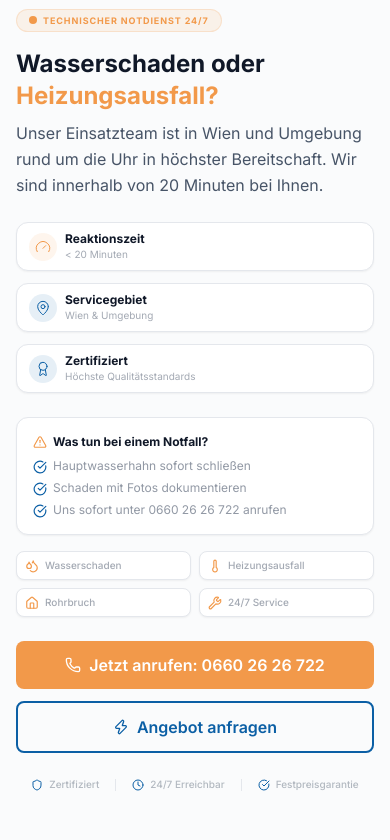
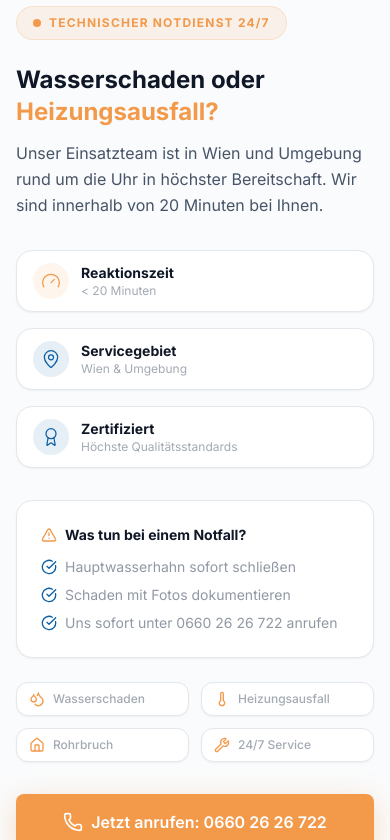
Before and after one commit to jeffkaberagithara-guru/bo-installationen-white-version, a React (Vite) app: page / in a window 390 px wide. Shown: the part 8020-8860 px from the top of the page. Built offline with nearby package versions, Linux system fonts and the light colour scheme.

Commit message:
Modified emergency section

```diff
--- a/src/components/sections/EmergencySection.tsx
+++ b/src/components/sections/EmergencySection.tsx
@@ -17,24 +17,21 @@ import {
 
 const EmergencySection = () => {
   return (
-    <section
-      id="emergency"
-      className="section-spacing bg-bg-primary overflow-hidden"
-    >
+    <section id="emergency" className="section-spacing bg-bg-primary">
       <div className="container-custom">
         <div className="max-w-4xl mx-auto">
           <motion.div
             initial={{ opacity: 0, y: 20 }}
             whileInView={{ opacity: 1, y: 0 }}
-            transition={{ duration: 0.6 }}
+            transition={{ duration: 0.5 }}
             viewport={{ once: true }}
-            className="mb-4 sm:mb-6 inline-flex items-center gap-1.5 sm:gap-2 rounded-full bg-cta-orange/10 px-3 sm:px-4 py-1 sm:py-1.5 md:py-2 border border-cta-orange/20"
+            className="mb-6 inline-flex items-center gap-2 rounded-full bg-cta-orange/10 px-4 py-2 border border-cta-orange/20"
           >
-            <span className="relative flex h-2 w-2 sm:h-2.5 sm:w-2.5">
+            <span className="relative flex h-2 w-2">
               <span className="absolute inline-flex h-full w-full animate-ping rounded-full bg-cta-orange/60" />
-              <span className="relative inline-flex h-2 w-2 sm:h-2.5 sm:w-2.5 rounded-full bg-cta-orange" />
+              <span className="relative inline-flex h-2 w-2 rounded-full bg-cta-orange" />
             </span>
-            <span className="text-[9px] sm:text-[10px] md:text-xs font-bold uppercase tracking-widest text-cta-orange">
+            <span className="text-xs font-bold uppercase tracking-widest text-cta-orange">
               TECHNISCHER NOTDIENST 24/7
             </span>
           </motion.div>
@@ -42,7 +39,7 @@ const EmergencySection = () => {
           <motion.h2
             initial={{ opacity: 0, y: 20 }}
             whileInView={{ opacity: 1, y: 0 }}
-            transition={{ duration: 0.6, delay: 0.1 }}
+            transition={{ duration: 0.5, delay: 0.1 }}
             viewport={{ once: true }}
             className="heading-lg"
           >
@@ -53,9 +50,9 @@ const EmergencySection = () => {
           <motion.p
             initial={{ opacity: 0, y: 20 }}
             whileInView={{ opacity: 1, y: 0 }}
-            transition={{ duration: 0.6, delay: 0.2 }}
+            transition={{ duration: 0.5, delay: 0.2 }}
             viewport={{ once: true }}
-            className="body-text mt-2 sm:mt-3 md:mt-4 max-w-2xl"
+            className="body-text mt-3 max-w-2xl"
           >
             Unser Einsatzteam ist in Wien und Umgebung rund um die Uhr in
             höchster Bereitschaft. Wir sind innerhalb von 20 Minuten bei Ihnen.
@@ -64,45 +61,41 @@ const EmergencySection = () => {
           <motion.div
             initial={{ opacity: 0, y: 20 }}
             whileInView={{ opacity: 1, y: 0 }}
-            transition={{ duration: 0.6, delay: 0.3 }}
+            transition={{ duration: 0.5, delay: 0.3 }}
             viewport={{ once: true }}
-            className="mt-6 sm:mt-7 md:mt-8 grid grid-cols-1 sm:grid-cols-3 gap-3 sm:gap-4"
+            className="mt-8 grid grid-cols-1 sm:grid-cols-3 gap-4"
           >
-            <div className="flex items-center gap-2 sm:gap-3 rounded-xl bg-white border border-border-light px-3 sm:px-4 py-2 sm:py-3 shadow-sm transition-all duration-150 hover:border-cta-orange/30 hover:shadow-[0_4px_16px_rgba(242,153,74,0.08)]">
-              <div className="rounded-full bg-cta-orange/10 p-1.5 sm:p-2 text-cta-orange">
-                <Gauge className="h-4 w-4 sm:h-5 sm:w-5" strokeWidth={1.5} />
+            <div className="flex items-center gap-3 rounded-2xl bg-white border border-border-light px-4 py-3 shadow-sm transition-all duration-200 hover:border-cta-orange/30 hover:shadow-[0_4px_16px_rgba(242,153,74,0.08)]">
+              <div className="rounded-full bg-cta-orange/10 p-2 text-cta-orange">
+                <Gauge className="h-5 w-5" strokeWidth={1.5} />
               </div>
               <div>
-                <div className="text-xs sm:text-sm font-bold text-text-heading">
+                <div className="text-sm font-bold text-text-heading">
                   Reaktionszeit
                 </div>
-                <div className="text-[10px] sm:text-xs text-text-body/50">
-                  &lt; 20 Minuten
-                </div>
+                <div className="text-xs text-text-body/50">&lt; 20 Minuten</div>
               </div>
             </div>
-            <div className="flex items-center gap-2 sm:gap-3 rounded-xl bg-white border border-border-light px-3 sm:px-4 py-2 sm:py-3 shadow-sm transition-all duration-150 hover:border-brand-primary/30 hover:shadow-[0_4px_16px_rgba(11,95,165,0.06)]">
-              <div className="rounded-full bg-brand-primary/10 p-1.5 sm:p-2 text-brand-primary">
-                <MapPin className="h-4 w-4 sm:h-5 sm:w-5" strokeWidth={1.5} />
+            <div className="flex items-center gap-3 rounded-2xl bg-white border border-border-light px-4 py-3 shadow-sm transition-all duration-200 hover:border-brand-primary/30 hover:shadow-[0_4px_16px_rgba(11,95,165,0.06)]">
+              <div className="rounded-full bg-brand-primary/10 p-2 text-brand-primary">
+                <MapPin className="h-5 w-5" strokeWidth={1.5} />
               </div>
               <div>
-                <div className="text-xs sm:text-sm font-bold text-text-heading">
+                <div className="text-sm font-bold text-text-heading">
                   Servicegebiet
                 </div>
-                <div className="text-[10px] sm:text-xs text-text-body/50">
-                  Wien & Umgebung
-                </div>
+                <div className="text-xs text-text-body/50">Wien & Umgebung</div>
               </div>
             </div>
-            <div className="flex items-center gap-2 sm:gap-3 rounded-xl bg-white border border-border-light px-3 sm:px-4 py-2 sm:py-3 shadow-sm transition-all duration-150 hover:border-brand-primary/30 hover:shadow-[0_4px_16px_rgba(11,95,165,0.06)]">
-              <div className="rounded-full bg-brand-primary/10 p-1.5 sm:p-2 text-brand-primary">
-                <Award className="h-4 w-4 sm:h-5 sm:w-5" strokeWidth={1.5} />
+            <div className="flex items-center gap-3 rounded-2xl bg-white border border-border-light px-4 py-3 shadow-sm transition-all duration-200 hover:border-brand-primary/30 hover:shadow-[0_4px_16px_rgba(11,95,165,0.06)]">
+              <div className="rounded-full bg-brand-primary/10 p-2 text-brand-primary">
+                <Award className="h-5 w-5" strokeWidth={1.5} />
               </div>
               <div>
-                <div className="text-xs sm:text-sm font-bold text-text-heading">
+                <div className="text-sm font-bold text-text-heading">
                   Zertifiziert
                 </div>
-                <div className="text-[10px] sm:text-xs text-text-body/50">
+                <div className="text-xs text-text-body/50">
                   Höchste Qualitätsstandards
                 </div>
               </div>
@@ -112,25 +105,25 @@ const EmergencySection = () => {
           <motion.div
             initial={{ opacity: 0, y: 20 }}
             whileInView={{ opacity: 1, y: 0 }}
-            transition={{ duration: 0.6, delay: 0.4 }}
+            transition={{ duration: 0.5, delay: 0.4 }}
             viewport={{ once: true }}
-            className="mt-6 sm:mt-7 md:mt-8 rounded-xl bg-white border border-border-light p-4 sm:p-5 md:p-6 shadow-sm transition-all duration-150 hover:border-cta-orange/20"
+            className="mt-8 rounded-2xl bg-white border border-border-light p-6 shadow-sm transition-all duration-200 hover:border-cta-orange/20"
           >
-            <h4 className="mb-2 sm:mb-3 flex items-center gap-1.5 sm:gap-2 text-xs sm:text-sm font-bold text-text-heading">
-              <AlertTriangle className="h-3.5 w-3.5 sm:h-4 sm:w-4 text-cta-orange" />
+            <h4 className="flex items-center gap-2 text-sm font-bold text-text-heading">
+              <AlertTriangle className="h-4 w-4 text-cta-orange" />
               Was tun bei einem Notfall?
             </h4>
-            <ul className="space-y-1.5 sm:space-y-2 text-xs sm:text-sm text-text-body/60">
-              <li className="flex items-start gap-1.5 sm:gap-2">
-                <CheckCircle className="mt-0.5 h-3.5 w-3.5 sm:h-4 sm:w-4 flex-shrink-0 text-brand-primary" />
+            <ul className="mt-3 space-y-2 text-sm text-text-body/60">
+              <li className="flex items-start gap-2">
+                <CheckCircle className="mt-0.5 h-4 w-4 flex-shrink-0 text-brand-primary" />
                 <span>Hauptwasserhahn sofort schließen</span>
               </li>
-              <li className="flex items-start gap-1.5 sm:gap-2">
-                <CheckCircle className="mt-0.5 h-3.5 w-3.5 sm:h-4 sm:w-4 flex-shrink-0 text-brand-primary" />
+              <li className="flex items-start gap-2">
+                <CheckCircle className="mt-0.5 h-4 w-4 flex-shrink-0 text-brand-primary" />
                 <span>Schaden mit Fotos dokumentieren</span>
               </li>
-              <li className="flex items-start gap-1.5 sm:gap-2">
-                <CheckCircle className="mt-0.5 h-3.5 w-3.5 sm:h-4 sm:w-4 flex-shrink-0 text-brand-primary" />
+              <li className="flex items-start gap-2">
+                <CheckCircle className="mt-0.5 h-4 w-4 flex-shrink-0 text-brand-primary" />
                 <span>Uns sofort unter 0660 26 26 722 anrufen</span>
               </li>
             </ul>
@@ -139,34 +132,28 @@ const EmergencySection = () => {
           <motion.div
             initial={{ opacity: 0, y: 20 }}
             whileInView={{ opacity: 1, y: 0 }}
-            transition={{ duration: 0.6, delay: 0.45 }}
+            transition={{ duration: 0.5, delay: 0.45 }}
             viewport={{ once: true }}
-            className="mt-4 sm:mt-5 md:mt-6 grid grid-cols-2 sm:grid-cols-4 gap-2 sm:gap-3"
+            className="mt-6 grid grid-cols-2 sm:grid-cols-4 gap-3"
           >
             {[
               {
-                icon: <Droplets className="h-3.5 w-3.5 sm:h-4 sm:w-4" />,
+                icon: <Droplets className="h-4 w-4" />,
                 label: "Wasserschaden",
               },
               {
-                icon: <Thermometer className="h-3.5 w-3.5 sm:h-4 sm:w-4" />,
+                icon: <Thermometer className="h-4 w-4" />,
                 label: "Heizungsausfall",
               },
-              {
-                icon: <Home className="h-3.5 w-3.5 sm:h-4 sm:w-4" />,
-                label: "Rohrbruch",
-              },
-              {
-                icon: <Wrench className="h-3.5 w-3.5 sm:h-4 sm:w-4" />,
-                label: "24/7 Service",
-              },
+              { icon: <Home className="h-4 w-4" />, label: "Rohrbruch" },
+              { icon: <Wrench className="h-4 w-4" />, label: "24/7 Service" },
             ].map((item, i) => (
               <div
                 key={i}
-                className="flex items-center gap-1.5 sm:gap-2 rounded-lg bg-white border border-border-light px-2 sm:px-3 py-1.5 sm:py-2 shadow-sm"
+                className="flex items-center gap-2 rounded-xl bg-white border border-border-light px-3 py-2 shadow-sm"
               >
                 <span className="text-cta-orange">{item.icon}</span>
-                <span className="text-[10px] sm:text-xs font-medium text-text-body/50">
+                <span className="text-xs font-medium text-text-body/50">
                   {item.label}
                 </span>
               </div>
@@ -176,22 +163,22 @@ const EmergencySection = () => {
           <motion.div
             initial={{ opacity: 0, y: 20 }}
             whileInView={{ opacity: 1, y: 0 }}
-            transition={{ duration: 0.6, delay: 0.5 }}
+            transition={{ duration: 0.5, delay: 0.5 }}
             viewport={{ once: true }}
-            className="mt-6 sm:mt-7 md:mt-8 flex flex-col sm:flex-row gap-3 sm:gap-4"
+            className="mt-8 flex flex-col sm:flex-row gap-4"
           >
             <a
               href="tel:+436602626722"
-              className="btn-primary text-base px-6 sm:px-8 md:px-10 py-3 sm:py-3.5 md:py-4"
+              className="btn-primary text-base px-8 py-4 min-h-[52px] shadow-[0_8px_30px_rgba(242,153,74,0.3)]"
             >
-              <Phone className="h-4 w-4 sm:h-5 sm:w-5" />
+              <Phone className="h-5 w-5" />
               Jetzt anrufen: 0660 26 26 722
             </a>
             <a
               href="#quote"
-              className="btn-secondary text-base px-6 sm:px-8 md:px-10 py-3 sm:py-3.5 md:py-4"
+              className="btn-secondary text-base px-8 py-4 min-h-[52px]"
             >
-              <Zap className="h-4 w-4 sm:h-5 sm:w-5" />
+              <Zap className="h-5 w-5" />
               Angebot anfragen
             </a>
           </motion.div>
@@ -199,22 +186,22 @@ const EmergencySection = () => {
           <motion.div
             initial={{ opacity: 0 }}
             whileInView={{ opacity: 1 }}
-            transition={{ duration: 0.6, delay: 0.6 }}
+            transition={{ duration: 0.5, delay: 0.6 }}
             viewport={{ once: true }}
-            className="mt-6 sm:mt-7 md:mt-8 flex flex-wrap items-center justify-center gap-4 sm:gap-6 text-[10px] sm:text-xs font-medium text-text-body/40"
+            className="mt-8 flex flex-wrap items-center justify-center gap-4 text-xs font-medium text-text-body/40"
           >
-            <span className="flex items-center gap-1.5 sm:gap-2">
-              <Shield className="h-3 w-3 sm:h-3.5 sm:w-3.5 text-brand-primary" />
+            <span className="flex items-center gap-2">
+              <Shield className="h-3.5 w-3.5 text-brand-primary" />
               Zertifiziert
             </span>
             <span className="h-3 w-px bg-border-light" />
-            <span className="flex items-center gap-1.5 sm:gap-2">
-              <Clock className="h-3 w-3 sm:h-3.5 sm:w-3.5 text-brand-primary" />
+            <span className="flex items-center gap-2">
+              <Clock className="h-3.5 w-3.5 text-brand-primary" />
               24/7 Erreichbar
             </span>
             <span className="h-3 w-px bg-border-light" />
-            <span className="flex items-center gap-1.5 sm:gap-2">
-              <CheckCircle className="h-3 w-3 sm:h-3.5 sm:w-3.5 text-brand-primary" />
+            <span className="flex items-center gap-2">
+              <CheckCircle className="h-3.5 w-3.5 text-brand-primary" />
               Festpreisgarantie
             </span>
           </motion.div>
```
